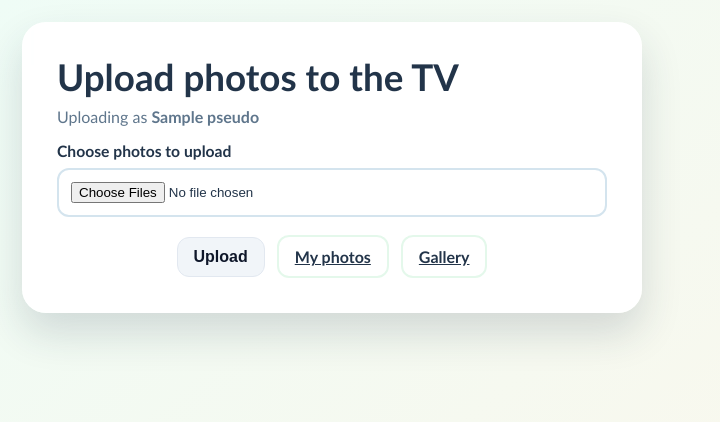
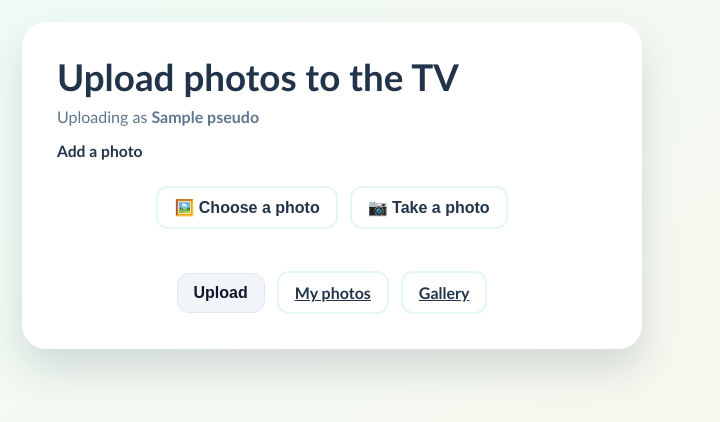
Before and after one commit to Mustachoos/Platefrom_coloc, a Django app: template photos/templates/photos/upload.html in a window 1280 px wide. Shown: the top 422 px of the page, without its empty margins (0-720 px from the left). Run offline with Django 5.2, Linux system fonts and the light colour scheme; the template is opened without the code that fills it: most values are stand-ins (such as "Sample title", 1, 10 or a date in 2020).

Commit message:
upload page

```diff
--- a/photos/templates/photos/upload.html
+++ b/photos/templates/photos/upload.html
@@ -23,8 +23,14 @@
     <form method="post" enctype="multipart/form-data">
       {% csrf_token %}
       <div class="form-row">
-        <label for="images">Choose photos to upload</label>
-        <input type="file" id="images" name="images" accept="image/*" multiple required>
+        <label>Add a photo</label>
+        <input type="file" id="images" name="images" accept="image/*" style="display:none">
+        <input type="file" id="camera-input" accept="image/*" capture="environment" style="display:none">
+        <div class="form-actions">
+          <button type="button" id="choose-btn" class="btn secondary">&#128444;&#65039; Choose a photo</button>
+          <button type="button" id="camera-btn" class="btn secondary">&#128247; Take a photo</button>
+        </div>
+        <div id="file-chips" class="chips"></div>
       </div>
 
       <div class="form-actions">
@@ -38,6 +44,18 @@
       (function(){
         const input = document.getElementById('images');
         const btn = document.getElementById('upload-btn');
+        const chooseBtn = document.getElementById('choose-btn');
+        const cameraInput = document.getElementById('camera-input');
+        const cameraBtn = document.getElementById('camera-btn');
+        const chips = document.getElementById('file-chips');
+        const cameraFiles = new Set();
+
+        if (chooseBtn && input) {
+          chooseBtn.addEventListener('click', function () {
+            input.click();
+          });
+        }
+
         function update(){
           if(!input) return;
           if(input.files && input.files.length>0){
@@ -45,7 +63,36 @@
           } else {
             btn.classList.remove('ready');
           }
+          if (chips) {
+            chips.innerHTML = '';
+            Array.from(input.files || []).forEach(function (file) {
+              const chip = document.createElement('span');
+              chip.className = 'chip';
+              chip.textContent = cameraFiles.has(file) ? 'I see you took a nice picture !' : file.name;
+              chips.appendChild(chip);
+            });
+          }
         }
+
+        if (cameraBtn && cameraInput) {
+          cameraBtn.addEventListener('click', function () {
+            cameraInput.click();
+          });
+          // Only one photo at a time: a freshly taken photo replaces
+          // whatever was previously selected, rather than adding to it.
+          cameraInput.addEventListener('change', function () {
+            if (!cameraInput.files || cameraInput.files.length === 0) return;
+            cameraFiles.clear();
+            const replaced = new DataTransfer();
+            const file = cameraInput.files[0];
+            replaced.items.add(file);
+            cameraFiles.add(file);
+            input.files = replaced.files;
+            cameraInput.value = '';
+            update();
+          });
+        }
+
         input.addEventListener('change', update);
         document.addEventListener('DOMContentLoaded', update);
       })();
```
